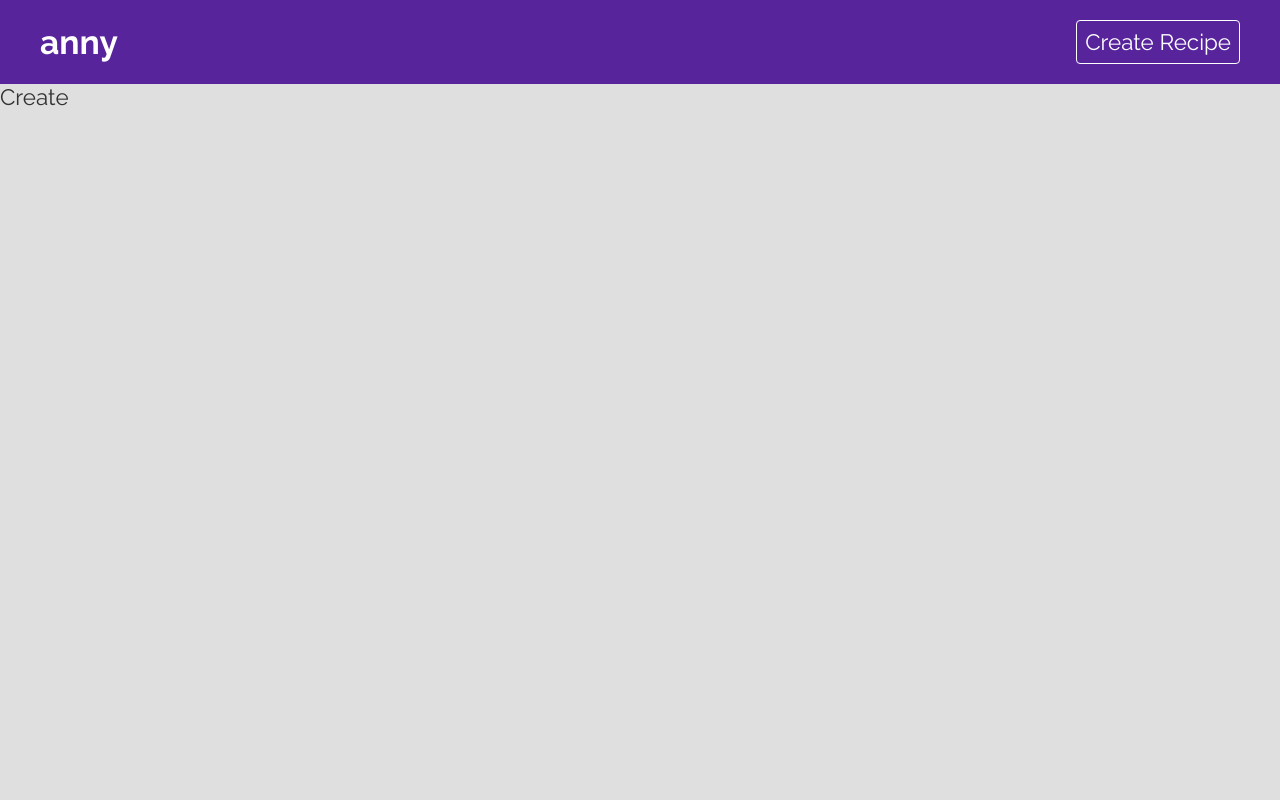
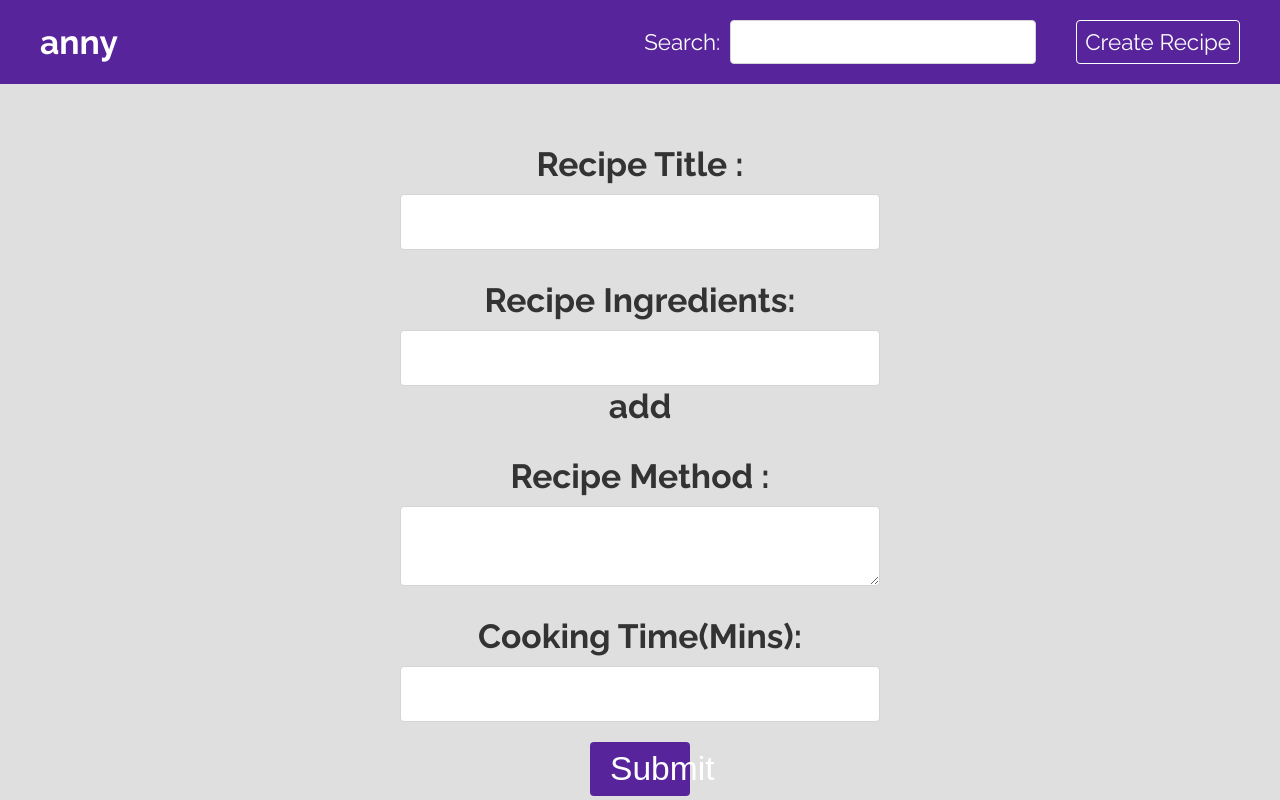
Before and after one commit to iamsunny619/react-projects, a React (Create React App) app: page /create in a window 1280 px wide. Built offline with nearby package versions, Linux system fonts and the light colour scheme.

Commit message:
project is complete, but in next push we will add dark mode toggles, using reducer and context

```diff
--- a/data/db.json
+++ b/data/db.json
@@ -36,6 +36,13 @@
       ],
       "method": "Lorem ipsum dolor, sit amet consectetur adipisicing elit. Esse minima ex rem quis similique eum ratione quaerat, voluptas molestias ut repudiandae delectus voluptates. Eius esse at tenetur ab accusamus excepturi?",
       "cookingTime": "35 minutes"
+    },
+    {
+      "title": "dfvfd",
+      "ingredients": [],
+      "method": "ww",
+      "cookingTime": "5minutes",
+      "id": "8hltWXk"
     }
   ]
 }
--- a/src/components/navBar/Navbar.js
+++ b/src/components/navBar/Navbar.js
@@ -1,6 +1,7 @@
 import "./Navbar.css";
 import React from "react";
 import { Link } from "react-router-dom";
+import Searchbar from "../searchbar/Searchbar";
 
 const Navbar = () => {
   return (
@@ -9,6 +10,7 @@ const Navbar = () => {
         <Link to="/" className="brand">
           <h1>anny</h1>
         </Link>
+        <Searchbar />
         <Link to="/create">Create Recipe</Link>
       </nav>
     </div>
--- a/src/components/recipeList/RecipeList.js
+++ b/src/components/recipeList/RecipeList.js
@@ -1,6 +1,9 @@
 import { Link } from "react-router-dom";
 import "./RecipeList.css";
 const RecipeList = ({ recipes }) => {
+  if (recipes.length === 0) {
+    return <div className="error">No recipes found...</div>;
+  }
   return (
     <div className="recipe-list">
       {recipes.map((recipe) => (
--- /dev/null
+++ b/src/components/searchbar/Searchbar.css
@@ -0,0 +1,7 @@
+.searchbar form {
+  display: flex;
+  align-items: center;
+}
+.searchbar input {
+  margin-left: 10px;
+}
--- /dev/null
+++ b/src/components/searchbar/Searchbar.js
@@ -0,0 +1,30 @@
+import { useState } from "react";
+import { useHistory } from "react-router-dom";
+
+// styles
+import "./Searchbar.css";
+
+export default function Searchbar() {
+  const [term, setTerm] = useState("");
+  const history = useHistory();
+
+  const handleSubmit = (e) => {
+    e.preventDefault();
+
+    history.push(`/search?query=${term}`);
+  };
+
+  return (
+    <div className="searchbar">
+      <form onSubmit={handleSubmit}>
+        <label htmlFor="search">Search:</label>
+        <input
+          id="search"
+          type="text"
+          onChange={(e) => setTerm(e.target.value)}
+          required
+        />
+      </form>
+    </div>
+  );
+}
--- a/src/hooks/useFetch.js
+++ b/src/hooks/useFetch.js
@@ -1,18 +1,32 @@
 import { useState, useEffect } from "react";
 
-export const useFetch = (url) => {
+export const useFetch = (url, method = "GET") => {
   const [data, setData] = useState(null);
   const [isPending, setIsPending] = useState(false);
   const [error, setError] = useState(null);
+  const [options, setOptions] = useState(null);
+
+  const postData = (postData) => {
+    setOptions({
+      method: "POST",
+      headers: {
+        "Content-Type": "application/json",
+      },
+      body: JSON.stringify(postData),
+    });
+  };
 
   useEffect(() => {
     const controller = new AbortController();
 
-    const fetchData = async () => {
+    const fetchData = async (fetchOptions) => {
       setIsPending(true);
 
       try {
-        const res = await fetch(url, { signal: controller.signal });
+        const res = await fetch(url, {
+          ...fetchOptions,
+          signal: controller.signal,
+        });
         if (!res.ok) {
           throw new Error(res.statusText);
         }
@@ -31,12 +45,18 @@ export const useFetch = (url) => {
       }
     };
 
-    fetchData();
+    // invoke the function
+    if (method === "GET") {
+      fetchData();
+    }
+    if (method === "POST" && options) {
+      fetchData(options);
+    }
 
     return () => {
       controller.abort();
     };
-  }, [url]);
+  }, [url, method, options]);
 
-  return { data, isPending, error };
+  return { data, isPending, error, postData };
 };
--- a/src/pages/create/Create.css
+++ b/src/pages/create/Create.css
@@ -0,0 +1,26 @@
+.create {
+  color: #555;
+  max-width: 480px;
+  margin: 60px auto;
+}
+.create label span {
+  display: block;
+  margin: 30px 0 10px;
+}
+.create p {
+  margin-top: 10px;
+  font-size: 0.8em;
+}
+.create button {
+  display: block;
+  width: 100px;
+  font-size: 1em;
+  color: #fff;
+  padding: 8px 20px;
+  border: 0;
+  border-radius: 4px;
+  background-color: #58249c;
+  cursor: pointer;
+  text-decoration: none;
+  margin: 20px auto;
+}
--- a/src/pages/create/Create.js
+++ b/src/pages/create/Create.js
@@ -1,8 +1,106 @@
 import "./Create.css";
-import React from "react";
+import React, { useEffect, useRef, useState } from "react";
+import { useFetch } from "../../hooks/useFetch";
+import { useHistory } from "react-router-dom";
 
 const Create = () => {
-  return <div>Create</div>;
+  const [title, setTitle] = useState("");
+  const [method, setMethod] = useState("");
+  const [cookingTime, setCookingTime] = useState("");
+  const [newIngredient, setnewIngredient] = useState("");
+  const [ingredients, setIngredients] = useState([]);
+
+  const ingredientInput = useRef(null);
+  const history = useHistory();
+
+  const { postData, data, error } = useFetch(
+    "http://localhost:3000/recipes",
+    "POST"
+  );
+
+  const handleAdd = (e) => {
+    e.preventDefault();
+    const ing = newIngredient.trim();
+
+    if (ing && !ingredients.includes(ing)) {
+      setIngredients((prevIngredients) => [...prevIngredients, ing]);
+    }
+    setnewIngredient("");
+    ingredientInput.current.focus();
+  };
+
+  const handleSubmit = (e) => {
+    e.preventDefault();
+    postData({
+      title,
+      ingredients,
+      method,
+      cookingTime: cookingTime + "minutes",
+    });
+    console.log(title, method, ingredients, cookingTime);
+  };
+
+  //redirect once data is posted
+  useEffect(() => {
+    if (data) {
+      history.push("/");
+    }
+  }, [data]);
+  return (
+    <div className="create">
+      <h2 className="page-title">
+        <form onSubmit={handleSubmit}>
+          <label>
+            <span>Recipe Title : </span>
+            <input
+              type="text"
+              onChange={(e) => setTitle(e.target.value)}
+              value={title}
+              required
+            />
+          </label>
+          <label>
+            <span>Recipe Ingredients:</span>
+            <div className="ingredients">
+              <input
+                type="text"
+                onChange={(e) => setnewIngredient(e.target.value)}
+                value={newIngredient}
+                ref={ingredientInput}
+              />
+              <butoon className="btn" onClick={handleAdd}>
+                add
+              </butoon>
+            </div>
+          </label>
+          <p>
+            {ingredients.map((i) => (
+              <em key={i}>{i},</em>
+            ))}
+          </p>
+          <label>
+            <span>Recipe Method :</span>
+            <textarea
+              onChange={(e) => setMethod(e.target.value)}
+              value={method}
+              required
+            />
+          </label>
+          <label>
+            <span>Cooking Time(Mins):</span>
+            <input
+              type="number"
+              onChange={(e) => setCookingTime(e.target.value)}
+              value={cookingTime}
+              required
+            />
+          </label>
+
+          <button className="btn">Submit</button>
+        </form>
+      </h2>
+    </div>
+  );
 };
 
 export default Create;
--- a/src/pages/search/Search.js
+++ b/src/pages/search/Search.js
@@ -1,9 +1,24 @@
 import "./Search.css";
 
 import React from "react";
+import { useLocation } from "react-router-dom";
+import { useFetch } from "../../hooks/useFetch";
+import RecipeList from "../../components/recipeList/RecipeList.js";
 
-const Search = () => {
-  return <div>Seacrh</div>;
-};
+export default function Search() {
+  const queryString = useLocation().search;
+  const queryParams = new URLSearchParams(queryString);
+  const query = queryParams.get("query");
 
-export default Search;
+  const url = "http://localhost:3000/recipes?q=" + query;
+  const { error, isPending, data } = useFetch(url);
+
+  return (
+    <div>
+      <h2 className="page-title">Recipes including "{query}"</h2>
+      {error && <p className="error">{error}</p>}
+      {isPending && <p className="loading">Loading...</p>}
+      {data && <RecipeList recipes={data} />}
+    </div>
+  );
+}
```
Lines whose indentation alone changed are shown as unchanged.
